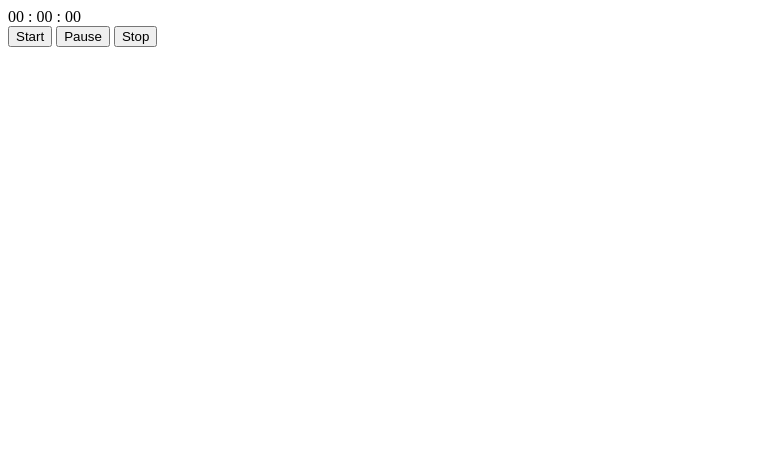
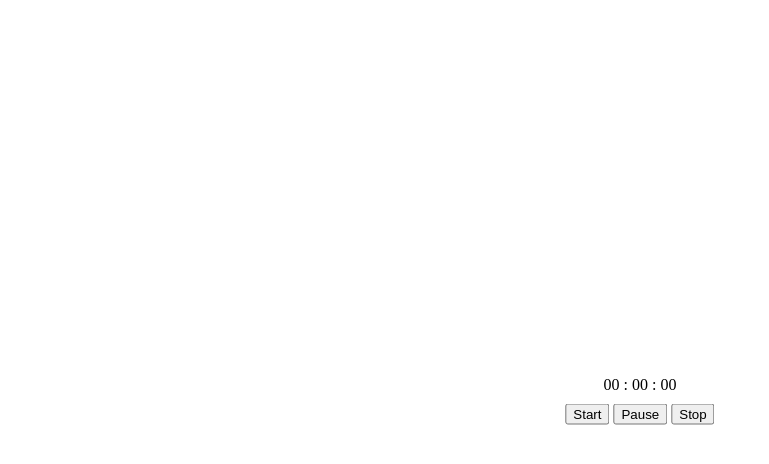
Before and after one commit to VickyKoblinski/collab-timer, a plain HTML site: page index.html in a window 1280 px wide. Shown: the whole page, without its empty margins (0-769 px from the left). Drawn offline with Linux system fonts and the light colour scheme.

Commit message:
centers timer

```diff
--- a/index.html
+++ b/index.html
@@ -3,9 +3,12 @@
   <meta charset="UTF-8">
   <meta name="viewport" content="width=device-width, initial-scale=1.0">
   <meta http-equiv="X-UA-Compatible" content="ie=edge">
+  <link rel="stylesheet" type="text/css" href="main.css">
   <title>Timer</title>
 </head>
 <body>
+
+  <div class="outer-container">
     <div id="timer-container">
       <span id="hours">00</span>
       :
@@ -18,6 +21,7 @@
       <button>Pause</button>
       <button>Stop</button>
     </div>
+  </div>
 
   <script src="./main.js"></script>
 </body>
--- /dev/null
+++ b/main.css
@@ -0,0 +1,19 @@
+body {
+    margin: 0;
+    padding: 0;
+    position: relative;
+    height: 100vh;
+    width: 100vw;
+}
+
+div.outer-container {
+    top: 50%;
+    left: 50%;
+    text-align: center;
+    position: absolute;
+    transform: translate(-50%, -50%);
+}
+
+div.outer-container div#timer-container {
+    margin: 0 0 10px 0;
+}
```
Lines whose indentation alone changed are shown as unchanged.
